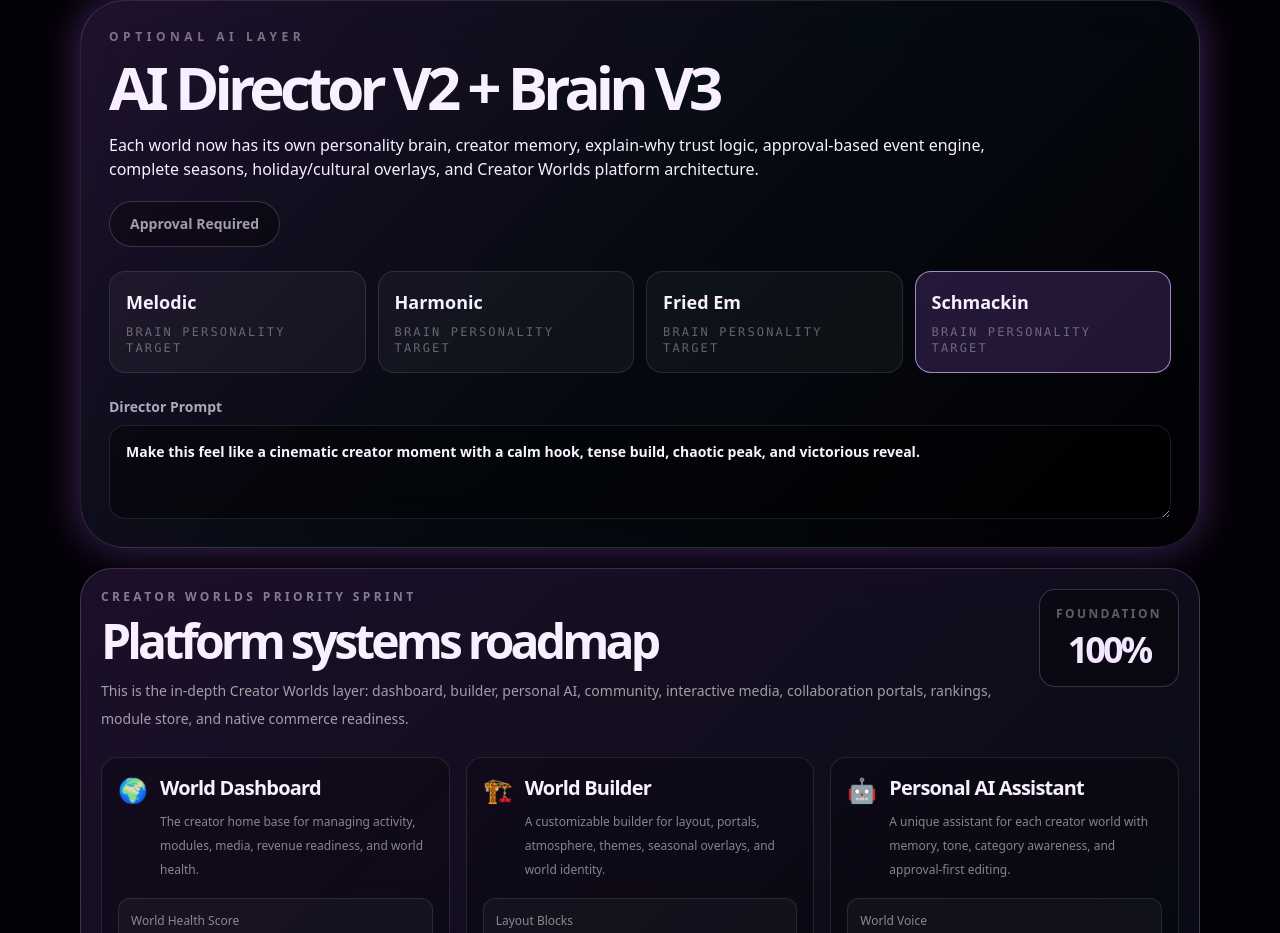
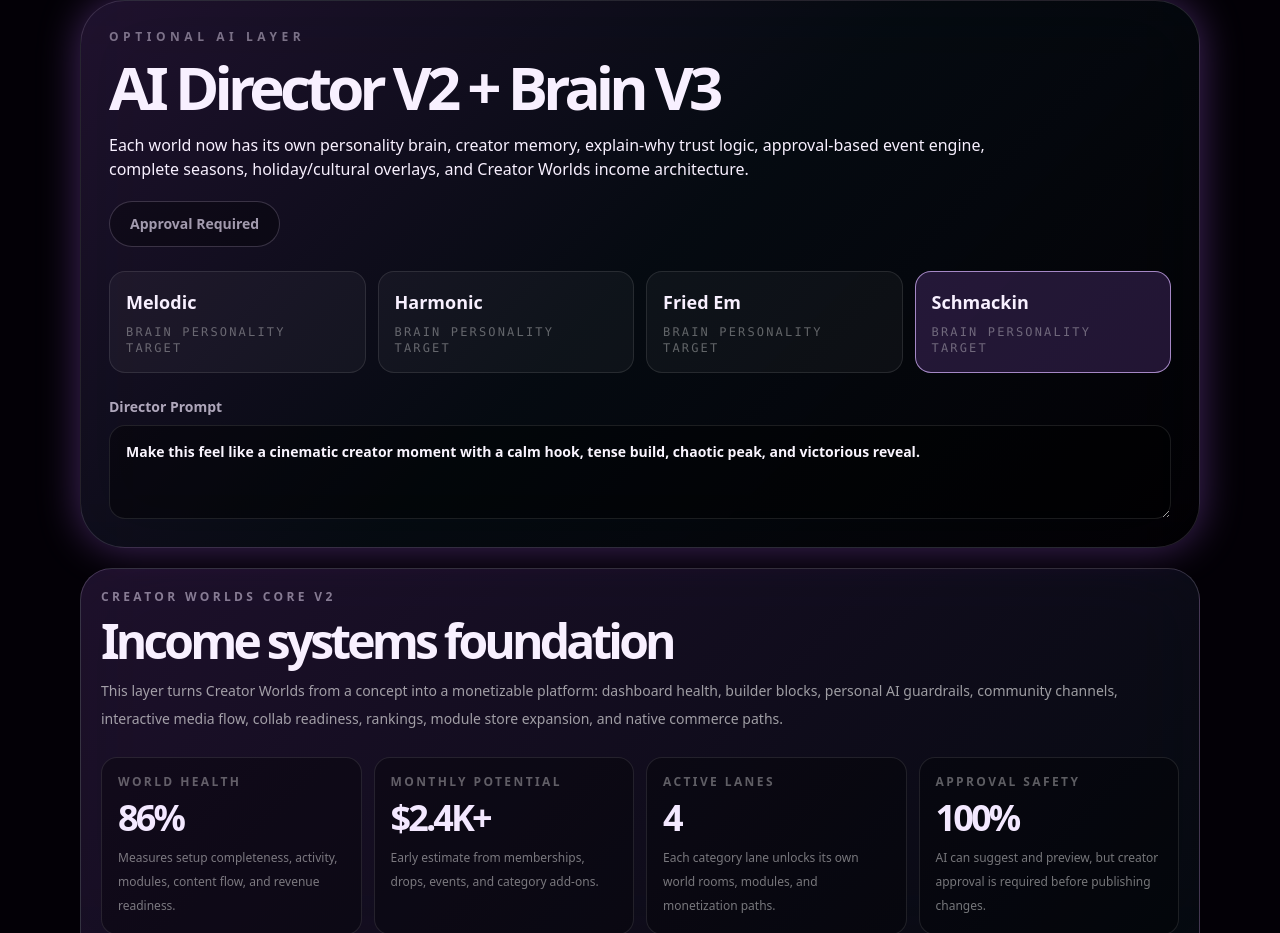
Before and after one commit to thatsmelodic/harmonic-os, a Next.js app: page /studio in a window 1280 px wide. Shown: the part 5415-6348 px from the top of the page. Built offline with nearby package versions, Linux system fonts and the light colour scheme.

Commit message:
Mount Creator Worlds Core v2 income systems

```diff
--- a/components/studio/AiDirectorV2Studio.tsx
+++ b/components/studio/AiDirectorV2Studio.tsx
@@ -11,6 +11,7 @@ import { IntelligenceCompletionPanel } from '@/components/studio/IntelligenceCom
 import { SeasonalFxHolidayPanel } from '@/components/studio/SeasonalFxHolidayPanel';
 import { CreatorWorldsPanel } from '@/components/studio/CreatorWorldsPanel';
 import { CreatorWorldsPrioritySprint } from '@/components/studio/CreatorWorldsPrioritySprint';
+import { CreatorWorldsCoreV2Panel } from '@/components/studio/CreatorWorldsCoreV2Panel';
 import { HarmonicRuntimePanel } from '@/components/engine/HarmonicRuntimePanel';
 
 const worlds: HarmonicWorldId[] = ['melodic', 'harmonic', 'fried-em', 'schmackin'];
@@ -43,7 +44,7 @@ export function AiDirectorV2Studio() {
             <p className="text-xs font-black uppercase tracking-[.38em] text-purple-100/45">Optional AI Layer</p>
             <h2 className="mt-3 text-4xl font-black tracking-[-.08em] sm:text-6xl">AI Director V2 + Brain V3</h2>
             <p className="mt-4 max-w-4xl text-sm leading-7 text-purple-100/62 sm:text-base">
-              Each world now has its own personality brain, creator memory, explain-why trust logic, approval-based event engine, complete seasons, holiday/cultural overlays, and Creator Worlds platform architecture.
+              Each world now has its own personality brain, creator memory, explain-why trust logic, approval-based event engine, complete seasons, holiday/cultural overlays, and Creator Worlds income architecture.
             </p>
           </div>
           <span className="rounded-full border border-purple-200/20 bg-black/30 px-5 py-3 text-sm font-black text-purple-100/65">Approval Required</span>
@@ -65,6 +66,7 @@ export function AiDirectorV2Studio() {
       </div>
 
       <div className="mt-5 grid gap-5">
+        <CreatorWorldsCoreV2Panel />
         <CreatorWorldsPrioritySprint />
         <CreatorWorldsPanel />
         <HarmonicBrainV3Panel world={activeWorld} baseState={runtime.state} prompt={prompt} />
```
